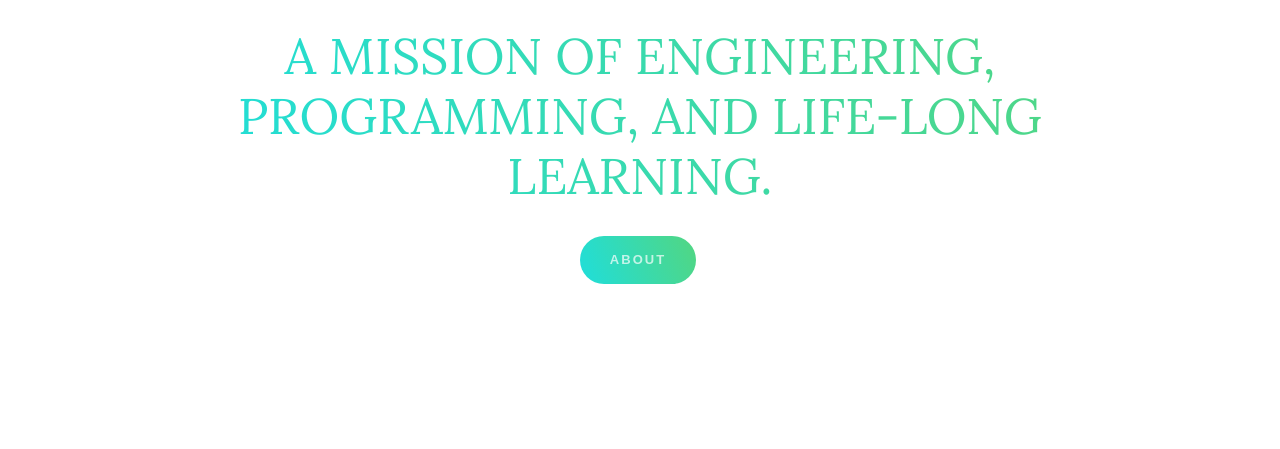
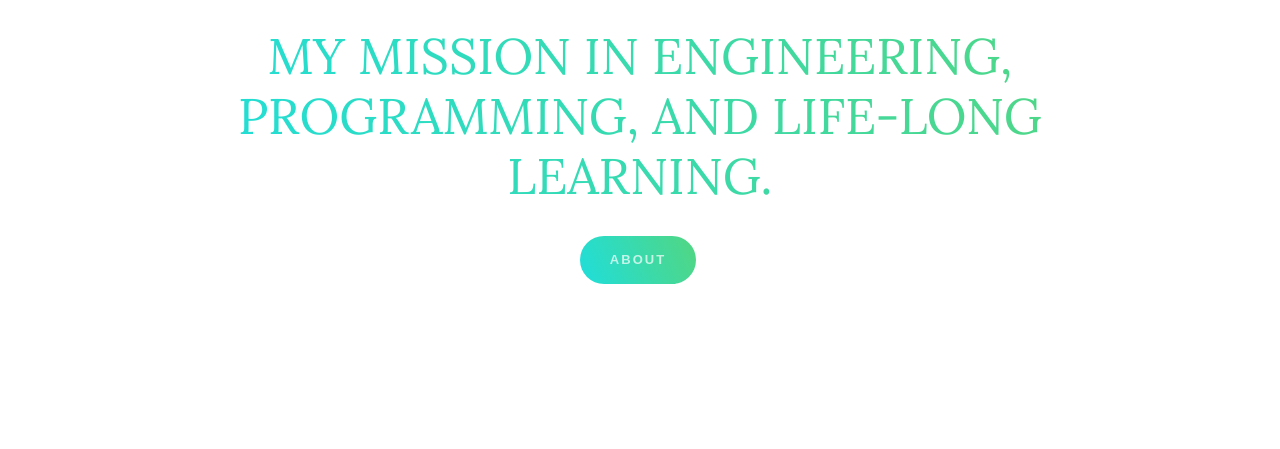
Before and after one commit to paulngyn/paulngyn.github.com, a plain HTML site: page index.html in a window 1280 px wide. Shown: the part 351-800 px from the top of the page. Drawn offline with Linux system fonts and the light colour scheme; files whose address does not match are found by name.

Commit message:
Update line

```diff
--- a/index.html
+++ b/index.html
@@ -166,7 +166,7 @@
 
 								<h2 class="gradient-text">PAUL NGUYEN.</h2>
 
-								<h2 class="gradient-text">A MISSION OF ENGINEERING, PROGRAMMING, AND LIFE-LONG LEARNING.</h2>
+								<h2 class="gradient-text">MY MISSION IN ENGINEERING, PROGRAMMING, AND LIFE-LONG LEARNING.</h2>
 								<p><a href="#about_anchor" class="btn btn-gradient">ABOUT</a></p>
 							</div>
 						</div>
```
